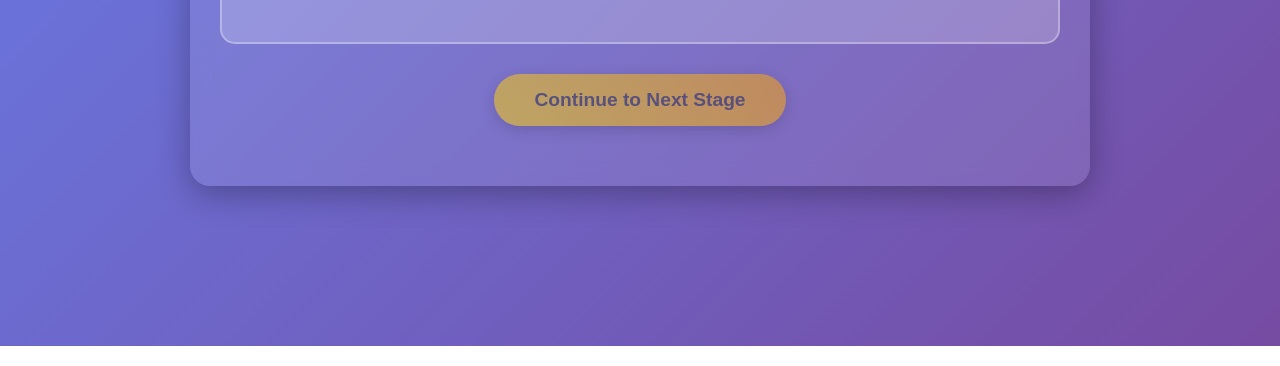
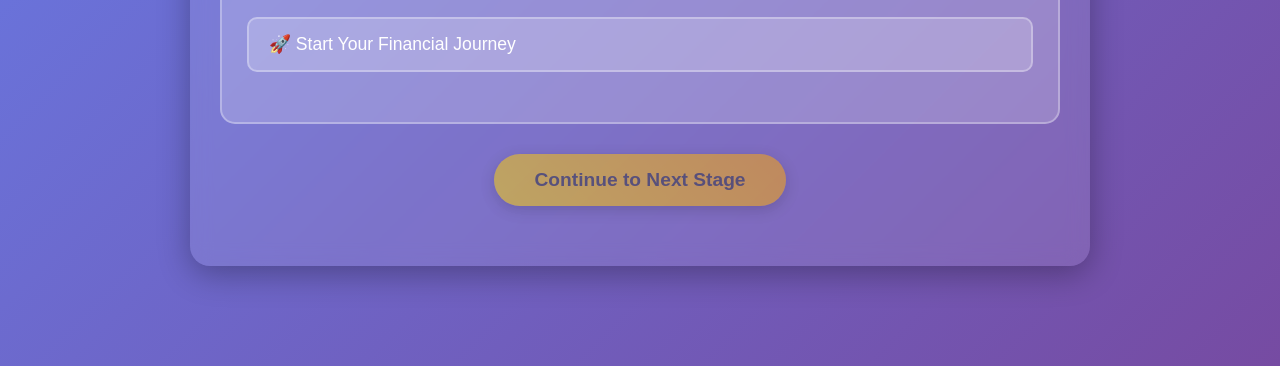
Before and after one commit to hogandenver05/hackathon, a plain HTML site: page index.html in a window 1280 px wide. Shown: the part 494-860 px from the top of the page. Drawn offline with Linux system fonts and the light colour scheme.

Commit message:
adjust styles

```diff
--- a/styles.css
+++ b/styles.css
@@ -1,10 +1,10 @@
 body {
     font-family: 'Segoe UI', Tahoma, Geneva, Verdana, sans-serif;
     max-width: 900px;
-    margin: 0 auto;
+    margin: 5em auto;
     padding: 20px;
     background: linear-gradient(135deg, #667eea 0%, #764ba2 100%);
-    min-height: 100vh;
+    /* min-height: 95vh; */
     color: white;
 }
 
```
Also changed, not shown: favicon.ico (added), 1 other file.
